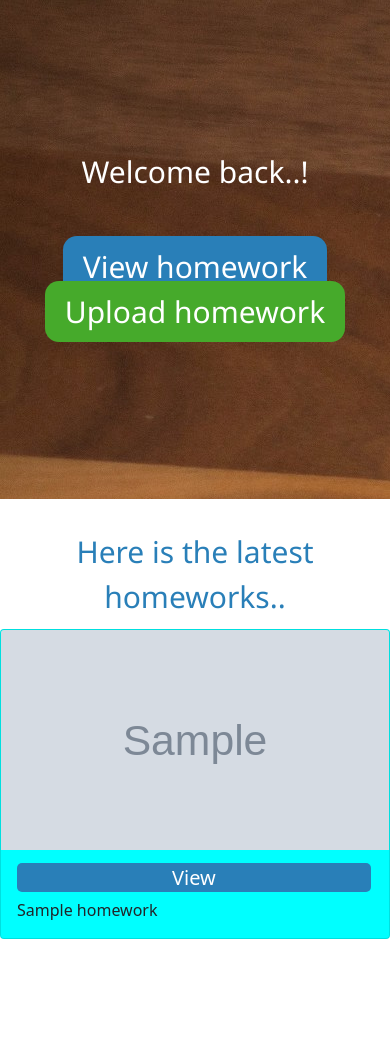
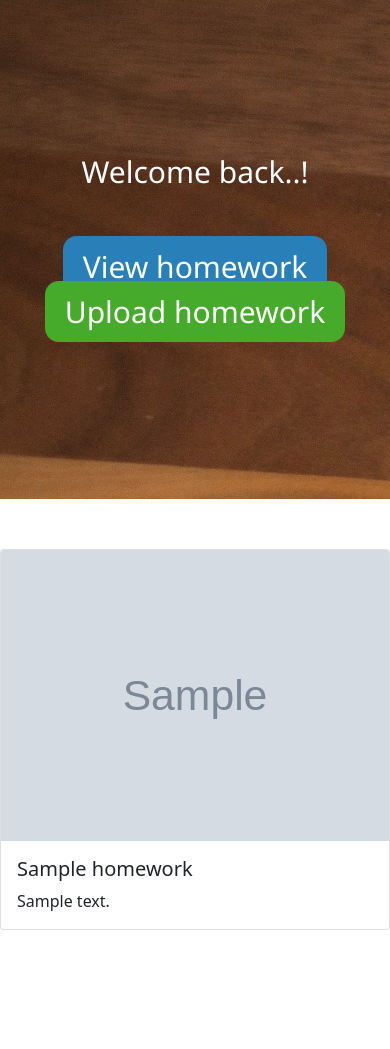
Before and after one commit to JAMALELAOUD/cs-50, a Django app: template home/templates/home/index.html in a window 390 px wide; the page is wider, and only the part inside the window is pictured. Shown: the part 66-1115 px from the top of that part. Run offline with Django 3.2, Linux system fonts and the light colour scheme; the template is opened without the code that fills it: most values are stand-ins (such as "Sample title", 1, 10 or a date in 2020); grey boxes marked "Sample" are stand-in pictures.

Commit message:
make jolyhappy

```diff
--- a/home/templates/home/index.html
+++ b/home/templates/home/index.html
@@ -21,28 +21,18 @@
     </div>
 </section>
 <section class="hwork" id="homeworkss">
-    <div class="row">
-        <div class="col-6 col-md-4">
-
-        </div>
-        <div class="col-md-8">
-            <div class="hereis">
-                Here is the latest homeworks..
-            </div>
-            <div class="row row-cols-1 row-cols-md-2 g-4">
+<div class="row row-cols-1 row-cols-md-4 g-4">
+{% for homework in homework %}
   <div class="col">
-            {% for homework in homework %}
     <div class="card">
-                      <a href="{% url 'home:homework' homework.id  %}"> <img src="{{ homework.image.url }}" class="card-img-top imga" alt=""></a>
+      <a href="{% url 'home:homework' homework.id  %}"><img src="{{ homework.image.url }}" class="card-img-top" alt="..."></a>
       <div class="card-body">
-                        <h5 class="card-title"><a href="{% url 'home:homework' homework.id  %}" class="ctitle">View</a></h5>
-                        <p class="card-text">{{ homework.title }}</p>
+        <h5 class="card-title">{{ homework.title }}</h5>
+        <p class="card-text descri">{{ homework.desc }}</p>
       </div>
     </div>
   </div>
   {% endfor %}
 </div>
-        </div>
-      </div>
 </section>
 {% endblock content %}
--- a/static/style.css
+++ b/static/style.css
@@ -93,7 +93,9 @@ li:hover{
     color: black;
     background-color: crimson;
 }
-.card{
+.cardc{
+    max-width: 425px;
+    margin-top: 7px;
     background-color: cyan;
 }
 .hereis{
@@ -105,10 +107,12 @@ li:hover{
     margin-bottom: 10px;
 }
 .imga{
-    float:left;
     width:  100%;
     height: 220px;
     object-fit: cover;
+}
+.culo{
+    display: inline-flex;
 }
 .misform{
     position: absolute;
@@ -130,3 +134,11 @@ li:hover{
 .homeright{
     margin-top: 50px;
 }
+.descri{
+    overflow: hidden;
+    text-overflow: ellipsis;
+    display: -webkit-box;
+    -webkit-line-clamp: 2;
+    -webkit-box-orient: vertical;
+
+}
```
Also changed, not shown: db.sqlite3, static/images/download.jpg (added), static/images/download_1.jpg (added), static/images/download_2.png (added), static/images/download_3.jpg (added), static/images/download_3_UGersRm.jpg (added), static/images/download_3cMgaxZ.png (added), static/images/elementary-matrices-2-sol_KP9t8IV.gif (added), static/images/elementary-matrices-2-sol_TQ6TJgc.gif (added), static/images/elementary-matrices-2-sol_fWv3sRj.gif (added), static/images/elementary-matrices-2_Km4sY1E.gif (added), static/images/elementary-matrices-2_NlJyxaD.gif (added), static/images/elementary-matrices-2_tEboIek.gif (added), static/images/images.jpg (added), 1 more files. Lines whose indentation alone changed are shown as unchanged.
